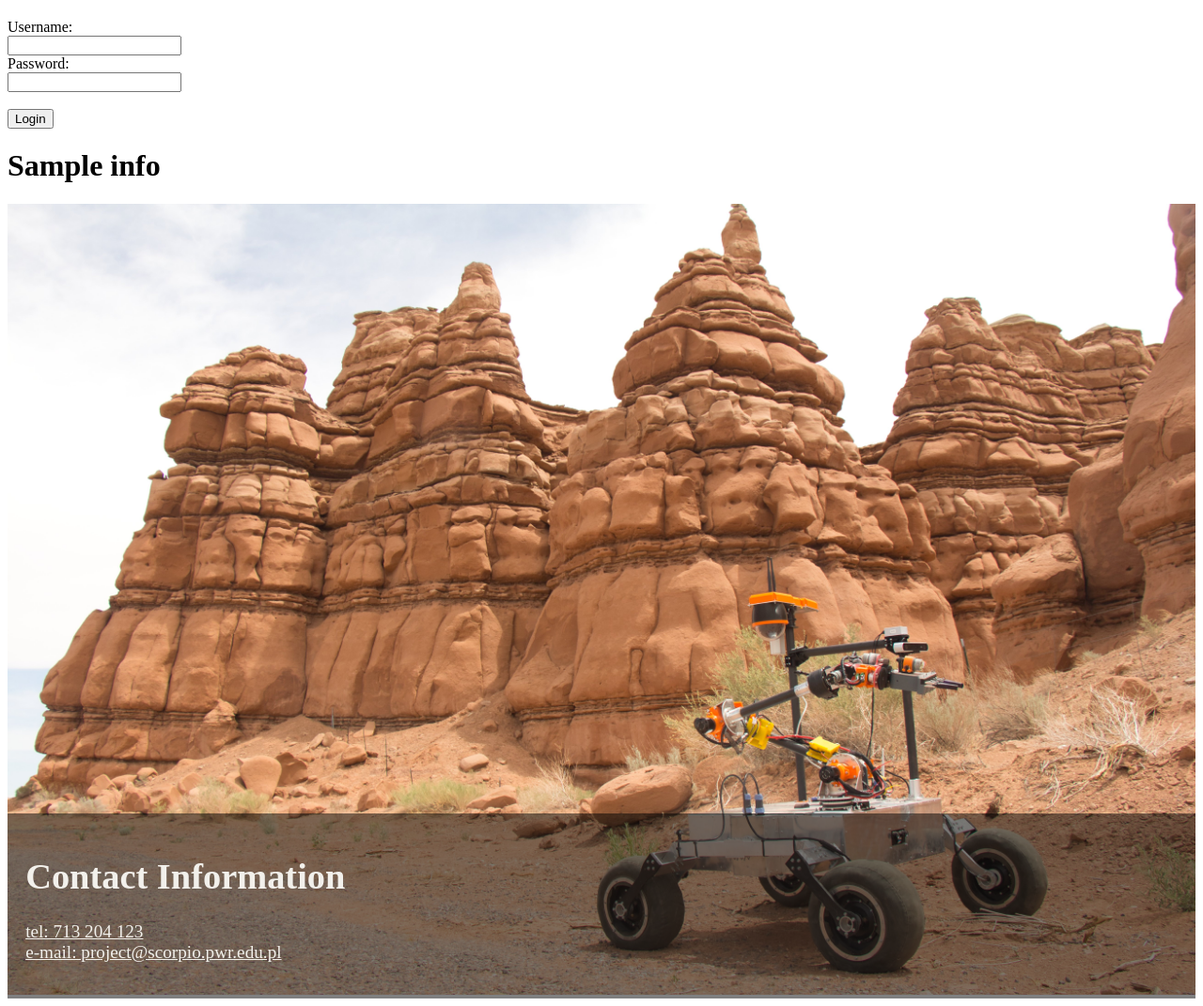
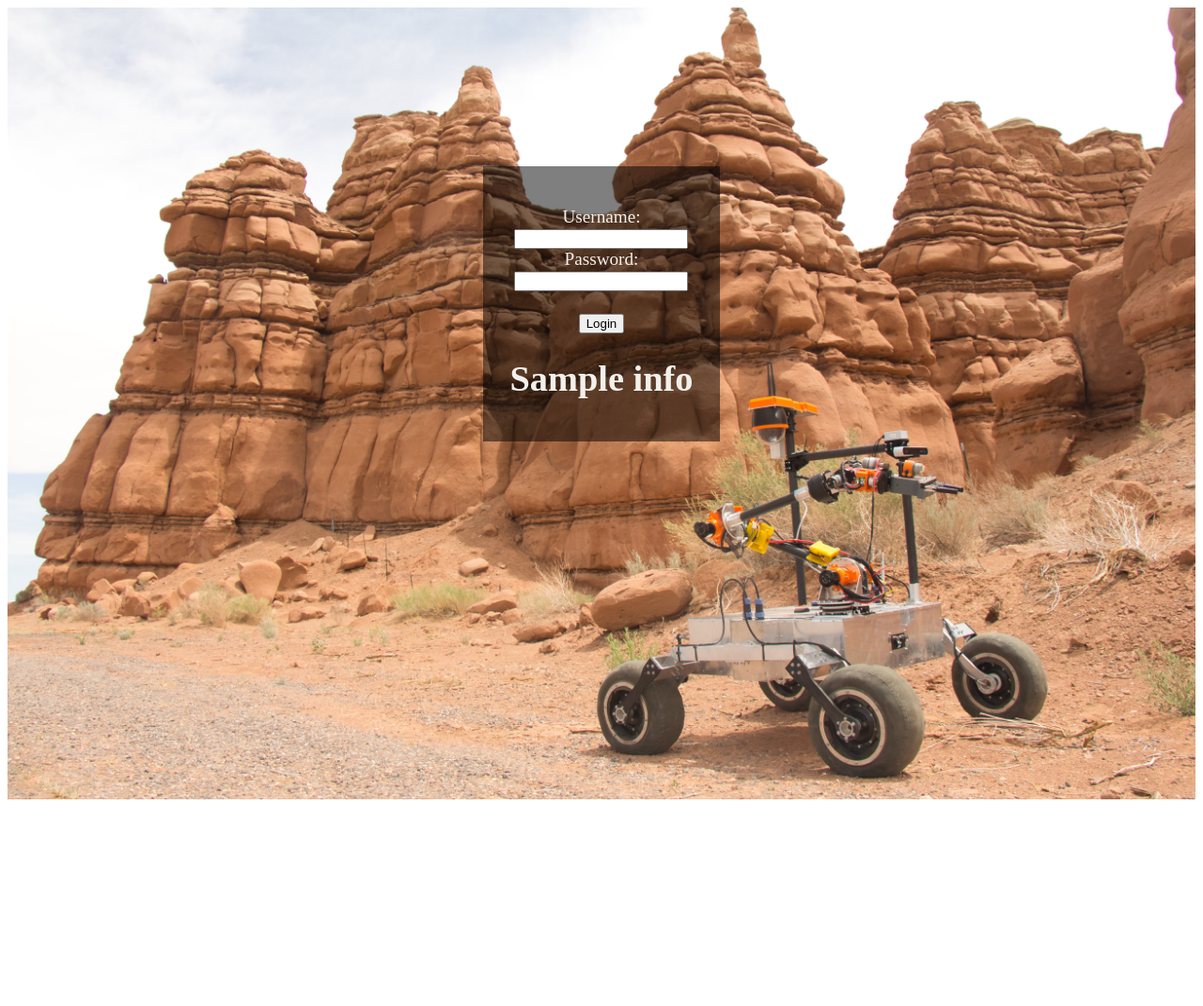
Before and after one commit to michal107/NasaSpaceAps23, a Flask app: template Code/templates/login.html in a window 1280 px wide. Shown: the whole page at 94% size. After the commit the page ends 851 px from the top, so only its background shows below. Run offline with Flask 3, Linux system fonts and the light colour scheme; the template is opened without the code that fills it: most values are stand-ins (such as "Sample title", 1, 10 or a date in 2020).

Commit message:
Login ready, no register button

```diff
--- a/Code/static/styles.css
+++ b/Code/static/styles.css
@@ -30,15 +30,18 @@
   }
 
   .container {
+    text-align: center;
     position: relative;
     margin: 0;
   }
   .container .content {
+    text-align: center;
     position: absolute;
-    bottom: 0;
+    top: 20%;
+    left: 40%;
     background: #111810;
     background: rgba(0, 0, 0, 0.5);
-    width: 100%;
+    width: 20%;
     padding: 1.5vw;
     font-size: 1.5vw;
   }
@@ -77,3 +80,15 @@
     position: sticky;
     bottom: 0;
   }
+
+  .button {
+    border: none;
+    color: white;
+    padding: 15px 32px;
+    text-align: center;
+    text-decoration: none;
+    display: inline-block;
+    font-size: 16px;
+    margin: 4px 2px;
+    cursor: pointer;
+  }
--- a/Code/templates/login.html
+++ b/Code/templates/login.html
@@ -6,25 +6,18 @@
   <title>Scorpio Trips</title>
 </head>
 <body>
-<form action="/form_login" method="post">
-  <h2></h2>Username:<br>
-  <input type="text" name='username'><br>
-  Password:<br>
-  <input  name='password' ><br><br>
-<input type="submit" value="Login">
-</form>
-<h1 >{{info}}</h1>
 </main>
-<!-- <h3 class="map">
-  <a href= "my_projects.html">My Projects</a>
-  <a href= "my_hobbies.html">My Hobbies</a></h3>  -->
 <div class="container">
   <img src="../static/backgroung.jpg" alt="rover" style="width:100%;">
   <div class="content">
-    <h1>Contact Information</h1>
-    <p><a href="tel:534-010-927">tel: 713 204 123</a><br>
-      <a href="mailto:project@scorpio.pwr.edu.pl"><i class="mail"></i>
-      e-mail: project@scorpio.pwr.edu.pl</A></p>
+    <form action="/form_login" method="post">
+      <h2></h2>Username:<br>
+      <input type="text" name='username'><br>
+      Password:<br>
+      <input  name='password' ><br><br>
+    <input type="submit" value="Login">
+    </form>
+    <h1 >{{info}}</h1>
   </div>
 </div>
 </body>
```
